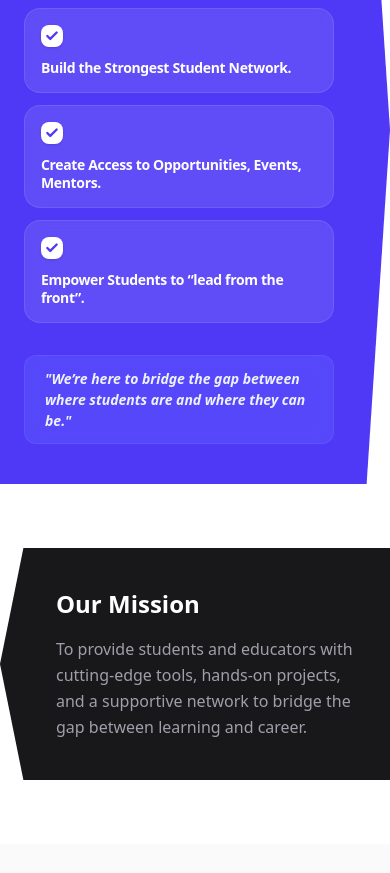
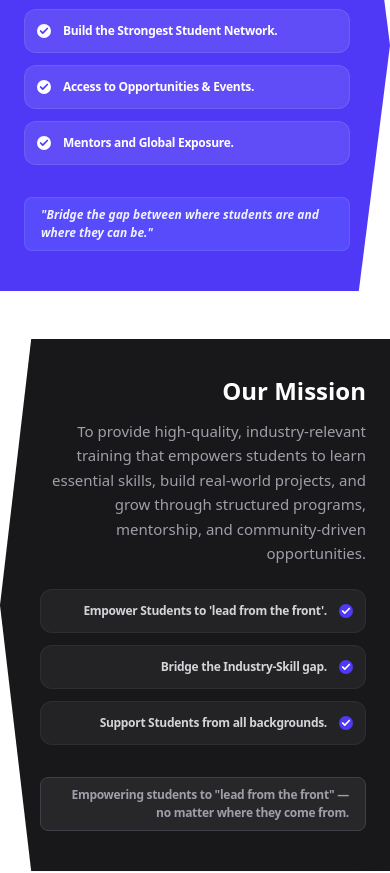
Before and after one commit to FDT-Server/StudentForge, a Next.js app: page / in a window 390 px wide. Shown: the part 1460-2333 px from the top of the page. Built offline with nearby package versions, Linux system fonts and the light colour scheme.

Commit message:
Update Mission statement and enhance Mission & Vision responsiveness

```diff
--- a/src/components/MissionVision.tsx
+++ b/src/components/MissionVision.tsx
@@ -4,6 +4,18 @@ import { motion } from "framer-motion";
 import { Check } from "lucide-react";
 
 export default function MissionVision() {
+    const visionItems = [
+        "Build the Strongest Student Network.",
+        "Access to Opportunities & Events.",
+        "Mentors and Global Exposure."
+    ];
+
+    const missionItems = [
+        "Empower Students to 'lead from the front'.",
+        "Bridge the Industry-Skill gap.",
+        "Support Students from all backgrounds."
+    ];
+
     return (
         <section className="py-16 md:py-24 overflow-hidden bg-white">
             <div className="mx-auto max-w-7xl px-4 sm:px-6 lg:px-8 text-center mb-12 md:mb-20">
@@ -22,75 +34,87 @@ export default function MissionVision() {
                     transition={{ delay: 0.1 }}
                     className="mt-4 text-base md:text-lg text-zinc-600 max-w-2xl mx-auto px-4"
                 >
-                    We are more than just a platform; we are a movement dedicated to unlocking human potential.
+                    We are more than just a platform; we are a movement dedicated to unlocking human potential through accessible, high-quality education.
                 </motion.p>
             </div>
 
-            <div className="relative space-y-16 md:space-y-12 flex flex-col">
-                {/* Vision Arrow (From Left pointing Right) */}
+            <div className="relative space-y-12 md:space-y-20 flex flex-col">
+                {/* Our Vision Card (Left to Right) */}
                 <motion.div
                     initial={{ opacity: 0, x: -50 }}
                     whileInView={{ opacity: 1, x: 0 }}
                     viewport={{ once: true }}
-                    transition={{ duration: 0.6, ease: "easeOut" }}
-                    className="relative w-full md:w-[90%] lg:w-[80%] self-start"
+                    transition={{ duration: 0.8, ease: "easeOut" }}
+                    className="relative w-full sm:w-[94%] md:w-[85%] lg:w-[75%] self-start"
                 >
                     <div
-                        className="bg-indigo-600 text-white py-10 md:py-14 px-6 md:pl-16 md:pr-32 shadow-2xl"
+                        className="bg-indigo-600 text-white py-10 md:py-14 pl-6 md:pl-16 pr-10 md:pr-32 shadow-2xl shadow-indigo-100"
                         style={{
-                            clipPath: "polygon(0% 0%, 94% 0%, 100% 50%, 94% 100%, 0% 100%)"
+                            clipPath: "polygon(0% 0%, 92% 0%, 100% 50%, 92% 100%, 0% 100%)"
                         }}
                     >
-                        <div className="max-w-3xl">
-                            <h3 className="text-2xl md:text-3xl font-bold mb-6">Our Vision</h3>
-                            <p className="text-indigo-100 text-[16px] md:text-[18px] leading-relaxed mb-8 font-medium max-w-2xl">
+                        <div className="max-w-2xl">
+                            <h3 className="text-2xl md:text-3xl font-bold mb-4 md:mb-6">Our Vision</h3>
+                            <p className="text-indigo-100 text-[15px] md:text-lg leading-relaxed mb-6 md:mb-8 font-medium">
                                 To build a dynamic student platform where every learner can learn new skills, build real projects, and grow into a confident, future-ready professional.
                             </p>
 
-                            {/* Responsive Cards Grid */}
-                            <div className="grid grid-cols-1 sm:grid-cols-2 xl:grid-cols-3 gap-3 md:gap-4 mb-8 pr-8 md:pr-0">
-                                {[
-                                    "Build the Strongest Student Network.",
-                                    "Create Access to Opportunities, Events, Mentors.",
-                                    "Empower Students to “lead from the front”."
-                                ].map((item, i) => (
-                                    <div key={i} className="flex flex-col gap-3 bg-white/10 p-4 md:p-5 rounded-2xl backdrop-blur-sm border border-white/10 hover:bg-white/20 transition-all duration-300">
-                                        <div className="bg-white text-indigo-600 rounded-lg p-1 w-fit shadow-sm">
-                                            <Check size={14} strokeWidth={4} />
+                            <div className="grid grid-cols-1 sm:grid-cols-2 gap-3 md:gap-4 mb-8">
+                                {visionItems.map((item, i) => (
+                                    <div key={i} className="flex items-center gap-3 bg-white/10 p-3 rounded-xl backdrop-blur-sm border border-white/10 group hover:bg-white/20 transition-all">
+                                        <div className="bg-white text-indigo-600 rounded-full p-0.5 shrink-0">
+                                            <Check size={10} strokeWidth={4} />
                                         </div>
-                                        <span className="text-[14px] font-bold leading-tight tracking-tight">{item}</span>
+                                        <span className="text-[12px] md:text-[14px] font-semibold tracking-tight">{item}</span>
                                     </div>
                                 ))}
                             </div>
 
-                            <div className="inline-block bg-indigo-500/40 px-5 py-3 rounded-xl border border-indigo-400/20 backdrop-blur-sm mr-8 sm:mr-0">
-                                <p className="text-indigo-50 text-[14px] md:text-[15px] font-bold italic">
-                                    "We’re here to bridge the gap between where students are and where they can be."
+                            <div className="inline-block bg-indigo-500/50 px-4 py-2 rounded-lg border border-indigo-400/30">
+                                <p className="text-indigo-50 text-[12px] md:text-[15px] font-bold italic">
+                                    "Bridge the gap between where students are and where they can be."
                                 </p>
                             </div>
                         </div>
                     </div>
                 </motion.div>
 
-                {/* Mission Arrow (From Right pointing Left) */}
+                {/* Our Mission Card (Right to Left) */}
                 <motion.div
                     initial={{ opacity: 0, x: 50 }}
                     whileInView={{ opacity: 1, x: 0 }}
                     viewport={{ once: true }}
-                    transition={{ duration: 0.6, ease: "easeOut", delay: 0.1 }}
-                    className="relative w-full md:w-[85%] lg:w-[70%] self-end"
+                    transition={{ duration: 0.8, ease: "easeOut", delay: 0.2 }}
+                    className="relative w-full sm:w-[94%] md:w-[85%] lg:w-[75%] self-end"
                 >
                     <div
-                        className="bg-zinc-900 text-white py-10 md:py-12 px-6 md:pr-16 md:pl-28 shadow-2xl"
+                        className="bg-zinc-900 text-white py-10 md:py-14 pr-6 md:pr-16 pl-10 md:pl-32 shadow-2xl"
                         style={{
-                            clipPath: "polygon(6% 0%, 100% 0%, 100% 100%, 6% 100%, 0% 50%)"
+                            clipPath: "polygon(8% 0%, 100% 0%, 100% 100%, 8% 100%, 0% 50%)"
                         }}
                     >
-                        <div className="max-w-xl md:ml-auto text-left md:text-right pl-8 md:pl-0">
-                            <h3 className="text-2xl md:text-3xl font-bold mb-4">Our Mission</h3>
-                            <p className="text-zinc-400 text-[16px] md:text-[17px] leading-relaxed">
-                                To provide students and educators with cutting-edge tools, hands-on projects, and a supportive network to bridge the gap between learning and career.
+                        <div className="max-w-2xl ml-auto text-right">
+                            <h3 className="text-2xl md:text-3xl font-bold mb-4 md:mb-6 leading-none">Our Mission</h3>
+                            <p className="text-zinc-400 text-[15px] md:text-lg leading-relaxed mb-6 md:mb-8">
+                                To provide high-quality, industry-relevant training that empowers students to learn essential skills, build real-world projects, and grow through structured programs, mentorship, and community-driven opportunities.
                             </p>
+
+                            <div className="grid grid-cols-1 sm:grid-cols-2 gap-3 md:gap-4 mb-8 justify-end">
+                                {missionItems.map((item, i) => (
+                                    <div key={i} className="flex items-center flex-row-reverse gap-3 bg-white/5 p-3 rounded-xl border border-white/5 group hover:bg-white/10 transition-all">
+                                        <div className="bg-indigo-600 text-white rounded-full p-0.5 shrink-0">
+                                            <Check size={10} strokeWidth={4} />
+                                        </div>
+                                        <span className="text-[12px] md:text-[14px] font-semibold text-zinc-300 tracking-tight">{item}</span>
+                                    </div>
+                                ))}
+                            </div>
+
+                            <div className="inline-block bg-zinc-800 px-4 py-2 rounded-lg border border-zinc-700">
+                                <p className="text-zinc-400 text-[12px] md:text-[14px] font-bold tracking-tight">
+                                    Empowering students to "lead from the front" — no matter where they come from.
+                                </p>
+                            </div>
                         </div>
                     </div>
                 </motion.div>
```
